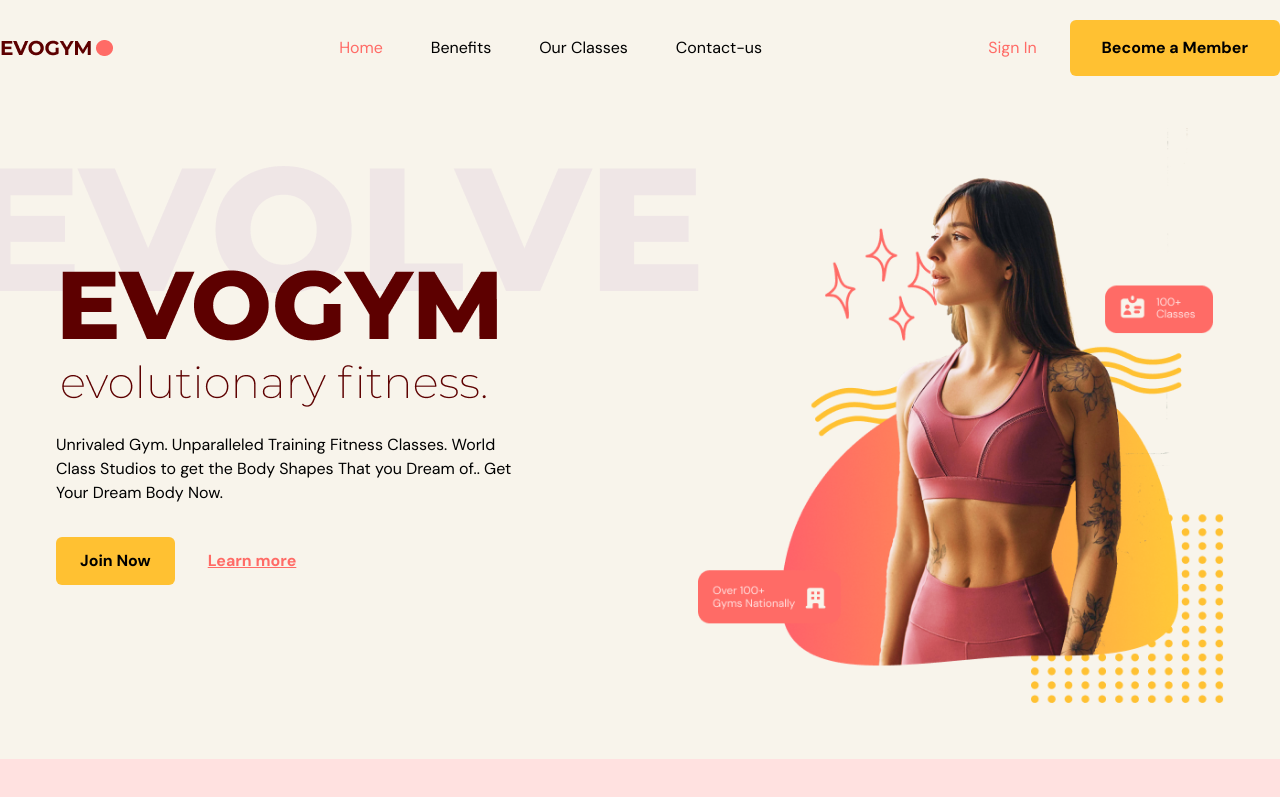
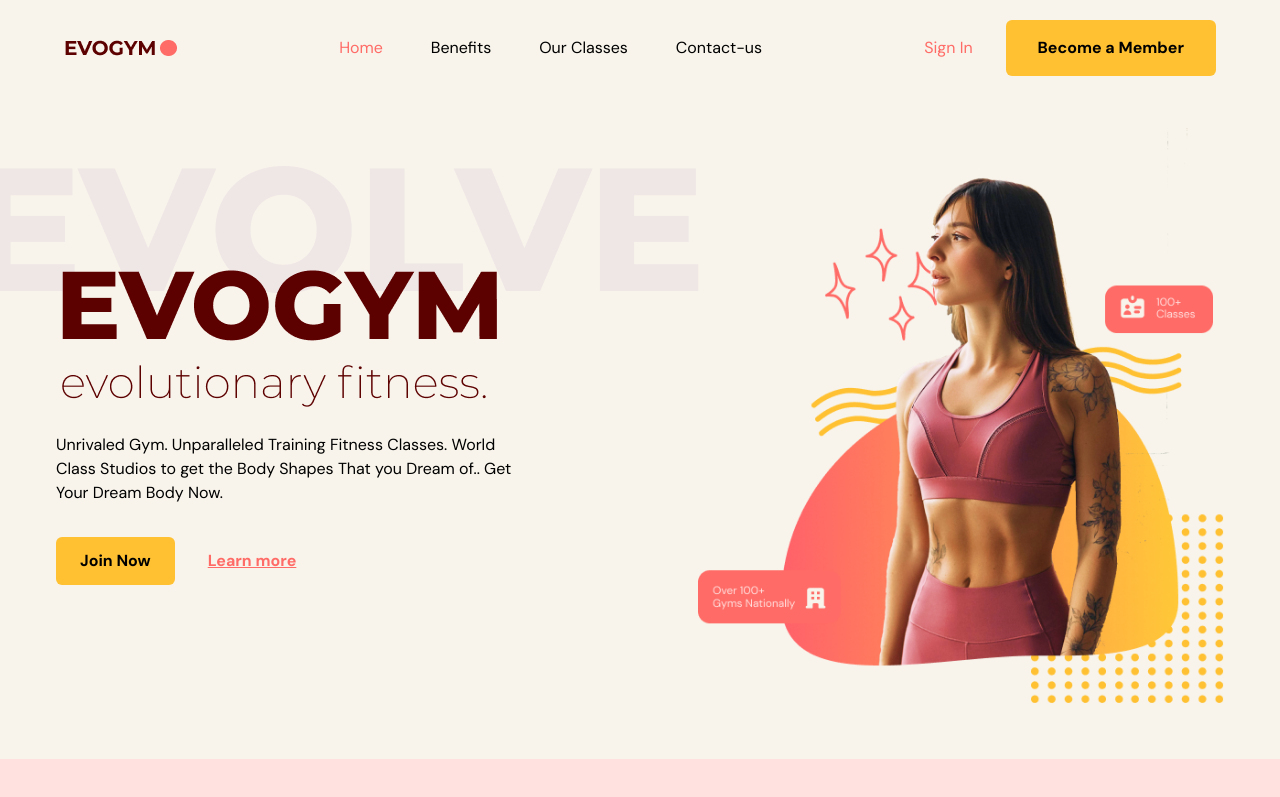
Before and after one commit to danielswift10/project-fitness, a React (Vite) app in the folder project-fitness/: page / in a window 1280 px wide. Shown: the top 797 px of the page. Built offline with nearby package versions, Linux system fonts and the light colour scheme.

Commit message:
fix: made some changes

```diff
--- a/project-fitness/bro.css
+++ /dev/null
@@ -1,3 +0,0 @@
-.bro{
-    background-image: url("/src/Assets/images/EvolveText.png");
-}
--- a/project-fitness/src/Components/ScrollToTop.tsx
+++ b/project-fitness/src/Components/ScrollToTop.tsx
@@ -7,6 +7,7 @@ const ScrollToTop = () => {
      // show text on hover
 	const [showBTT, setShowBTT] = useState<boolean>(false);
 	const handleMouseOver = () => {
+		showBTT
 		setShowBTT(true);
 	}
 	const handleMouseOut = () => {
--- a/project-fitness/src/Components/Testimonial/Testiomonial.tsx
+++ b/project-fitness/src/Components/Testimonial/Testiomonial.tsx
@@ -71,7 +71,7 @@ const Testimonial = () => {
                              }}
 
                             className="relative my-8">
-                                <div className="before:absolute before:-bottom-20 before:right-40 before:z-[1] before:content-sparkles">
+                                <div className="before:absolute before:-bottom-20 before:right-20 before:z-[1] before:content-sparkles">
                                     <Button
                                         type="button"
                                         className={`rounded-md font-semibold bg-secondary-500 px-6 py-3  ${styles.image}`}
--- a/project-fitness/src/Layouts/Navbar.tsx
+++ b/project-fitness/src/Layouts/Navbar.tsx
@@ -36,7 +36,7 @@ const Navbar = ({ isTopOfPage }: NavbarProps) => {
             className={` ${navbarBackground} fixed top-0 mx-auto w-full z-30 `}
         >
             <div
-                className={`${styles.boxWidth} w-4/5 mx-auto ${styles.flexBetween} py-5    `}
+                className={`${styles.boxWidth} w-[80%] md:w-[90%] mx-auto ${styles.flexBetween} py-5    `}
             >
                 <div className="nav-logo ">
                     <img src={logo} alt=""
--- a/project-fitness/src/styles.ts
+++ b/project-fitness/src/styles.ts
@@ -1,11 +1,5 @@
 const styles  = {
     boxWidth: "xl:max-w-[1280px] w-full  mx-auto",
-
-    heading1: "font-changa font-normal w-full xl:text-[79px] lg:text-[70px] text-[44px] leading-[50px] tracking-[-1.32px] xl:tracking-[-2.37px]  lg:leading-[70px] xl:leading-[80px] md:w-[400px] lg:w-[490px] xl:w-[519px]  ",
-    heading2: "font-changa font-normal w-full font-normal sm:text-[58px] md:text-[60px]  text-black lg:text-[72px] lg:leading-[74px] xl:tracking-[-2.16px] ",
-    heading3: "font-changa font-normal w-full font-normal sm:text-[58px] text-black xl:tracking-[-2.16px] ",
-    heading4: "font-pt font-bold leading-[32px] md:text-[20px] text-[16px] sm:text-[18px] ",
-
     flexCenter: "flex justify-center items-center",
     flexStart: "flex justify-center items-start",
     flexBetween: "flex justify-between items-center",
@@ -14,23 +8,14 @@ const styles  = {
     flexWrap: "flex flex-wrap justify-center",
 
     paddingX: "sm:px-14 px-5 xl:px-0",
-    paddingY: "sm:py-16 py-6",
-    padding: "sm:px-14 md:px-[60px] px-5 xs:px-6 xl:px-0  sm:py-12  py-4",
-    padding2: "sm:px-16 px-7 xl:px-0 ",
-
-    marginX: "sm:mx-16 mx-6",
-    marginY: "sm:my-16 my-6",
     image: "transition duration-150 ease-out hover:ease-in  hover:scale-[1.03] object-cover cursor-pointer"
 }
 
 
 export const layout = {
-    section: `flex md:flex-row flex-col ${styles.paddingY}`,
     section1: `flex md:flex-row flex-col`,
     section2: `flex lg:flex-row flex-col`,
     sectionCol: `flex flex-col`,
-
-    button: `bg-primary ${styles.flexCenter} gap-4 text-white font-poppins text-[16px] font-semibold xl:leading-[24px] `
 }
 
 export default styles;
--- a/project-fitness/tailwind.config.cjs
+++ b/project-fitness/tailwind.config.cjs
@@ -15,11 +15,6 @@ export default  {
         "secondary-500": "#FFC132",
         veryDimBlue: "#8A89A0",
       },
-      backgroundImage: (theme) => ({
-        "gradient-yellowred":
-          "linear-gradient(90deg, #FF616A 0%, #FFC837 100%)",
-        "mobile-home": "url('./Assets/HomePageGraphic.png')",
-      }),
       fontFamily: {
         dmsans: ["DM Sans", "sans-serif"],
         montserrat: ["Montserrat", "sans-serif"],
```
Also changed, not shown: 2 other files (tests, documents, lock files or other folders).
